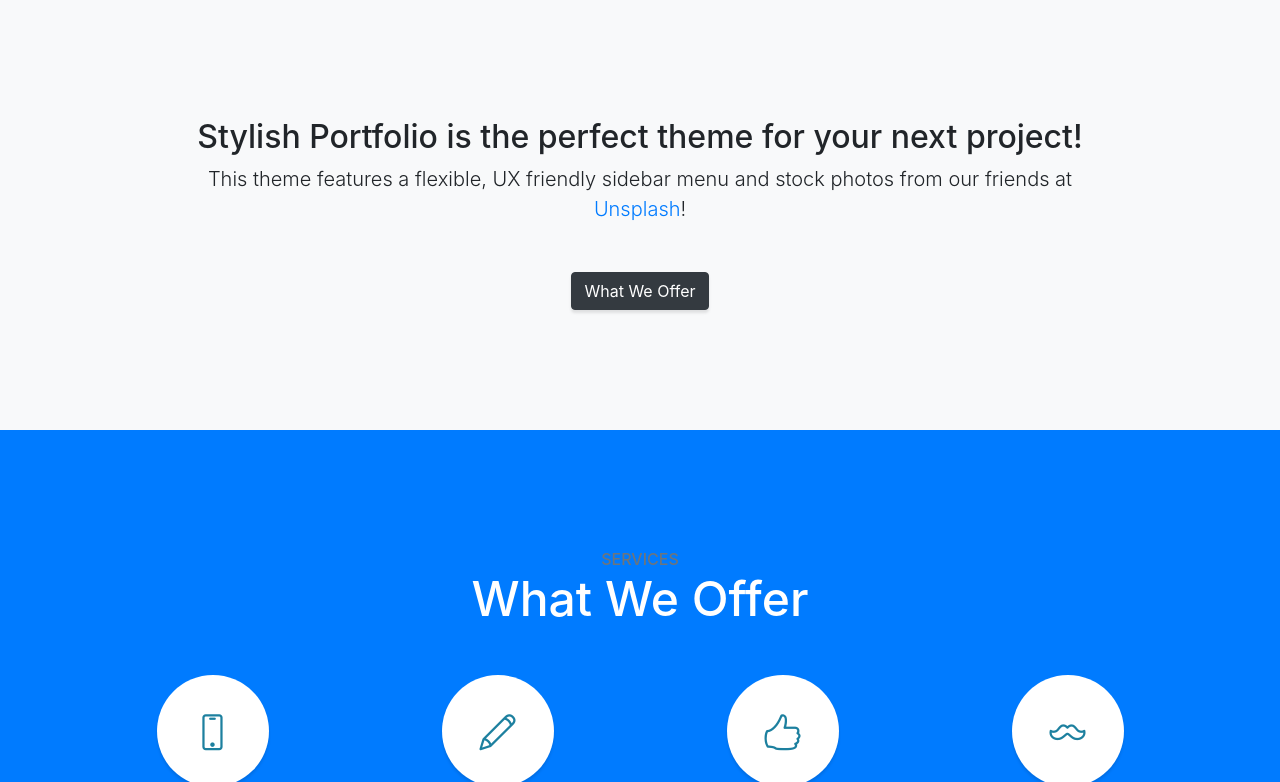
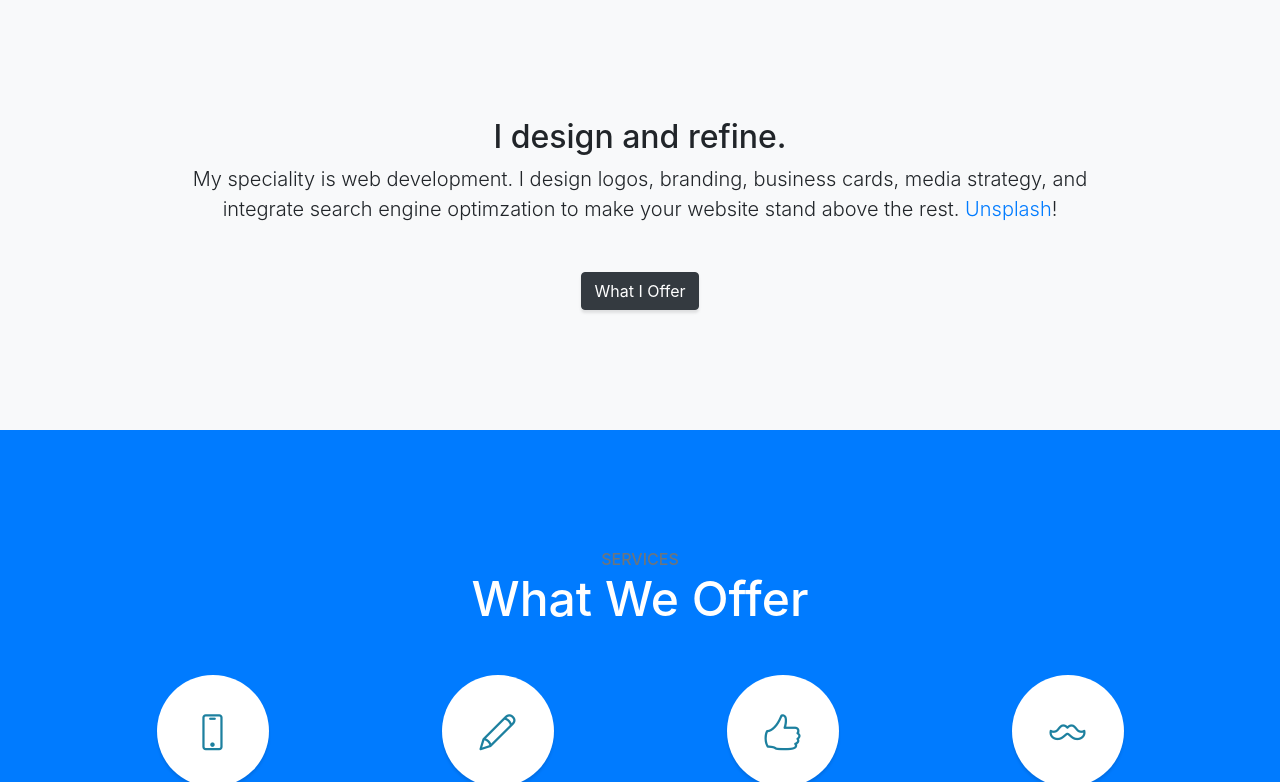
Before and after one commit to Astramentis/astramentis.github.io, a website with bundled scripts: page index.html in a window 1280 px wide. Shown: the part 802-1584 px from the top of the page. Built offline with nearby package versions, Linux system fonts and the light colour scheme.

Commit message:
Changing text
adding description, changing menu

```diff
--- a/index.html
+++ b/index.html
@@ -22,7 +22,7 @@
     <link href="css/stylish-portfolio.min.css" rel="stylesheet">
 
     <!--Flavicon-->
-    <link rel="shortcut icon" type="image/x-icon" href="favicon.ico">
+    <link rel="shortcut icon" type="image/x-icon" href="img/favicon.ico">
 
   </head>
 
@@ -35,7 +35,7 @@
     <nav id="sidebar-wrapper">
       <ul class="sidebar-nav">
         <li class="sidebar-brand">
-          <a class="js-scroll-trigger" href="#page-top">Start Bootstrap</a>
+          <a class="js-scroll-trigger" href="#page-top">Menu</a>
         </li>
         <li class="sidebar-nav-item">
           <a class="js-scroll-trigger" href="#page-top">Home</a>
@@ -72,10 +72,10 @@
       <div class="container text-center">
         <div class="row">
           <div class="col-lg-10 mx-auto">
-            <h2>Stylish Portfolio is the perfect theme for your next project!</h2>
-            <p class="lead mb-5">This theme features a flexible, UX friendly sidebar menu and stock photos from our friends at
+            <h2>I design and refine.</h2>
+            <p class="lead mb-5">My speciality is web development. I design logos, branding, business cards, media strategy, and integrate search engine optimzation to make your website stand above the rest.
               <a href="https://unsplash.com/">Unsplash</a>!</p>
-            <a class="btn btn-dark btn-xl js-scroll-trigger" href="#services">What We Offer</a>
+            <a class="btn btn-dark btn-xl js-scroll-trigger" href="#services">What I Offer</a>
           </div>
         </div>
       </div>
```
